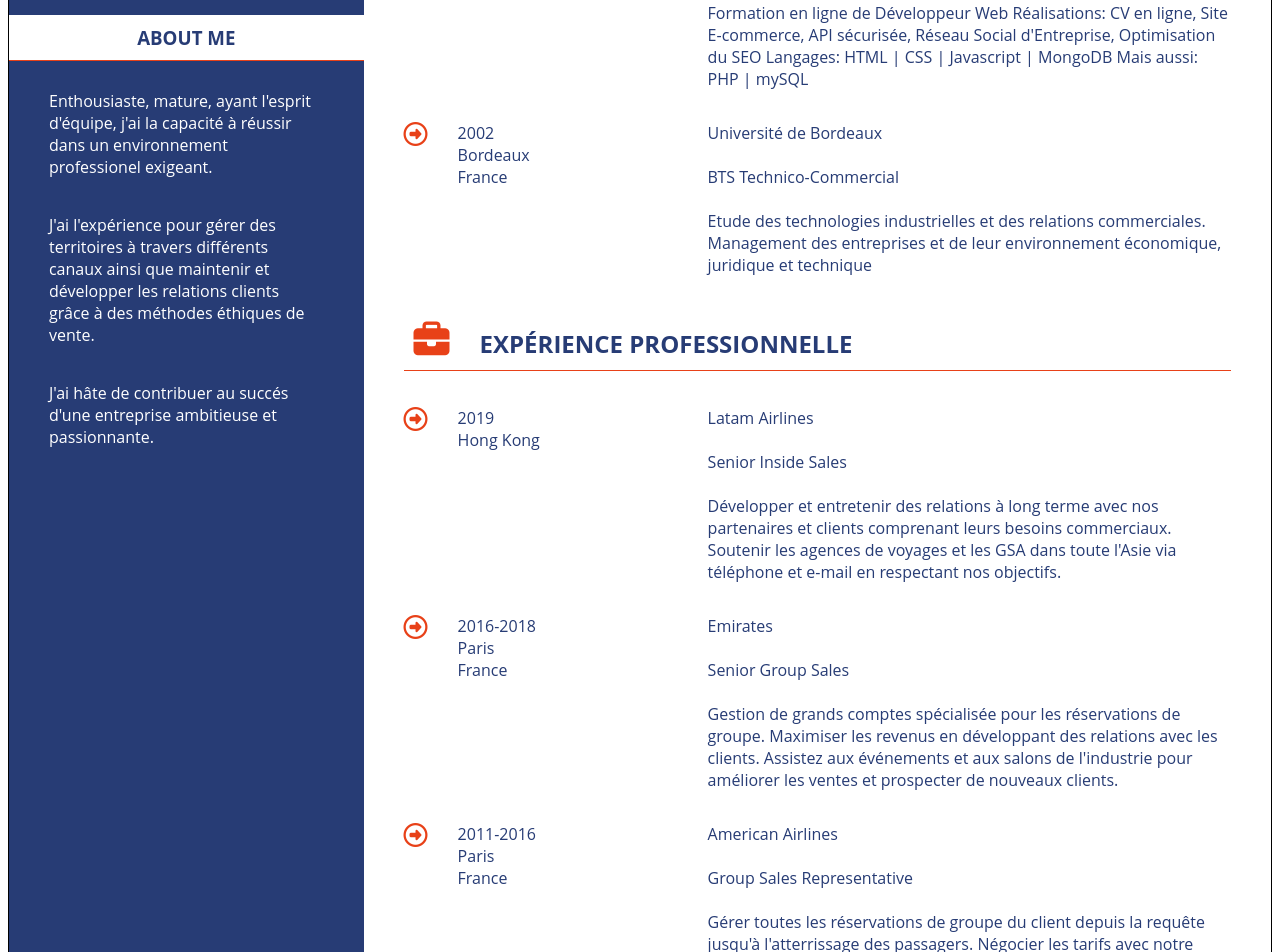
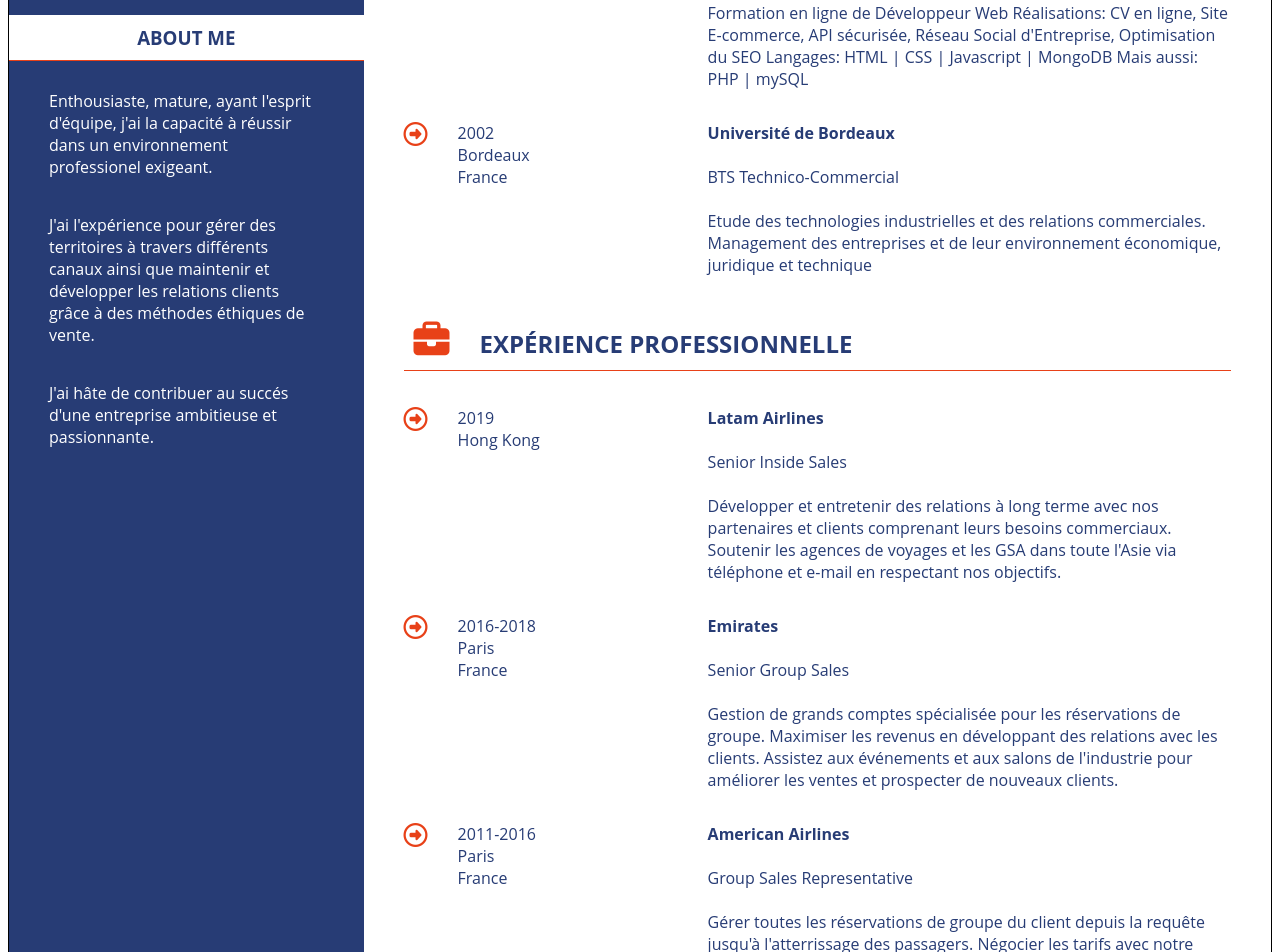
Before and after one commit to V-Olaizola/Vincent-Olaizola-CV, a plain HTML site: page index.html in a window 1280 px wide. Shown: the part 440-1392 px from the top of the page. Drawn offline with Linux system fonts and the light colour scheme.

Commit message:
modification texte

```diff
--- a/index.html
+++ b/index.html
@@ -68,7 +68,7 @@
                         <div class="bts">
                             <p><i class="far fa-arrow-alt-circle-right"></i></p>
                             <p class="date_lieu">2002 <br>Bordeaux <br>France</p>
-                            <p class="fac_details">Université de Bordeaux <br> <br>
+                            <p class="fac_details"><strong>Université de Bordeaux</strong>  <br> <br>
                             BTS Technico-Commercial <br> <br>
                             Etude des technologies industrielles et des relations commerciales.
                             Management des entreprises et de leur environnement économique, juridique et technique</p>
@@ -81,7 +81,7 @@
                         <div class="latam">
                             <p><i class="far fa-arrow-alt-circle-right"></i></p>
                             <p class="date_lieu">2019 <br>Hong Kong</p>
-                            <p class="oc_details">Latam Airlines <br> <br>
+                            <p class="oc_details"><strong>Latam Airlines</strong> <br> <br>
                             Senior Inside Sales <br> <br>
                             Développer et entretenir des relations à long terme avec nos
                             partenaires et clients comprenant leurs besoins commerciaux.
@@ -91,7 +91,7 @@
                         <div class="emirates">
                             <p><i class="far fa-arrow-alt-circle-right"></i></p>
                             <p class="date_lieu">2016-2018 <br>Paris <br>France</p>
-                            <p class="oc_details">Emirates <br> <br>
+                            <p class="oc_details"><strong>Emirates</strong> <br> <br>
                             Senior Group Sales <br> <br>
                             Gestion de grands comptes spécialisée pour les réservations de groupe.
                             Maximiser les revenus en développant des relations avec les clients.
@@ -101,7 +101,7 @@
                         <div class="aa">
                             <p><i class="far fa-arrow-alt-circle-right"></i></p>
                             <p class="date_lieu">2011-2016 <br>Paris <br>France</p>
-                            <p class="oc_details">American Airlines <br> <br>
+                            <p class="oc_details"><strong>American Airlines</strong> <br> <br>
                             Group Sales Representative <br> <br>
                             Gérer toutes les réservations de groupe du client
                             depuis la requête jusqu'à l'atterrissage des passagers.
```
